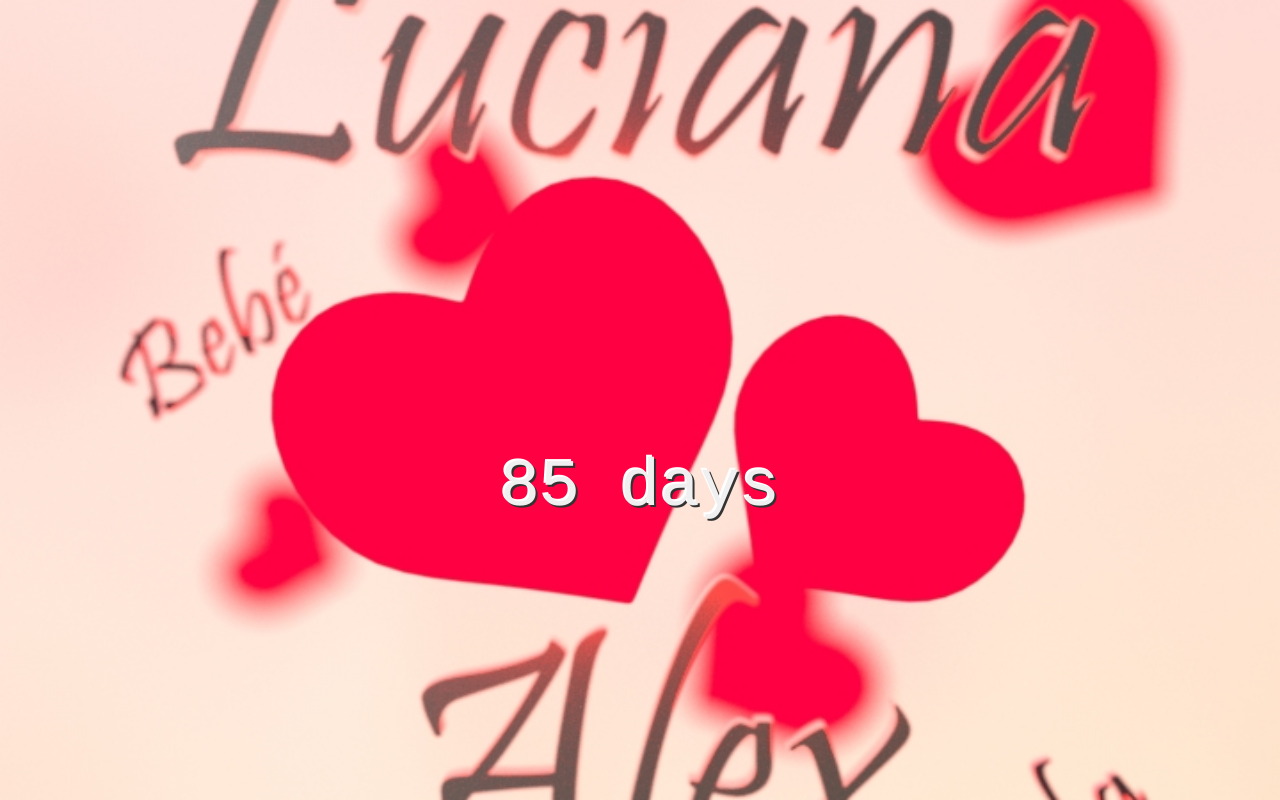
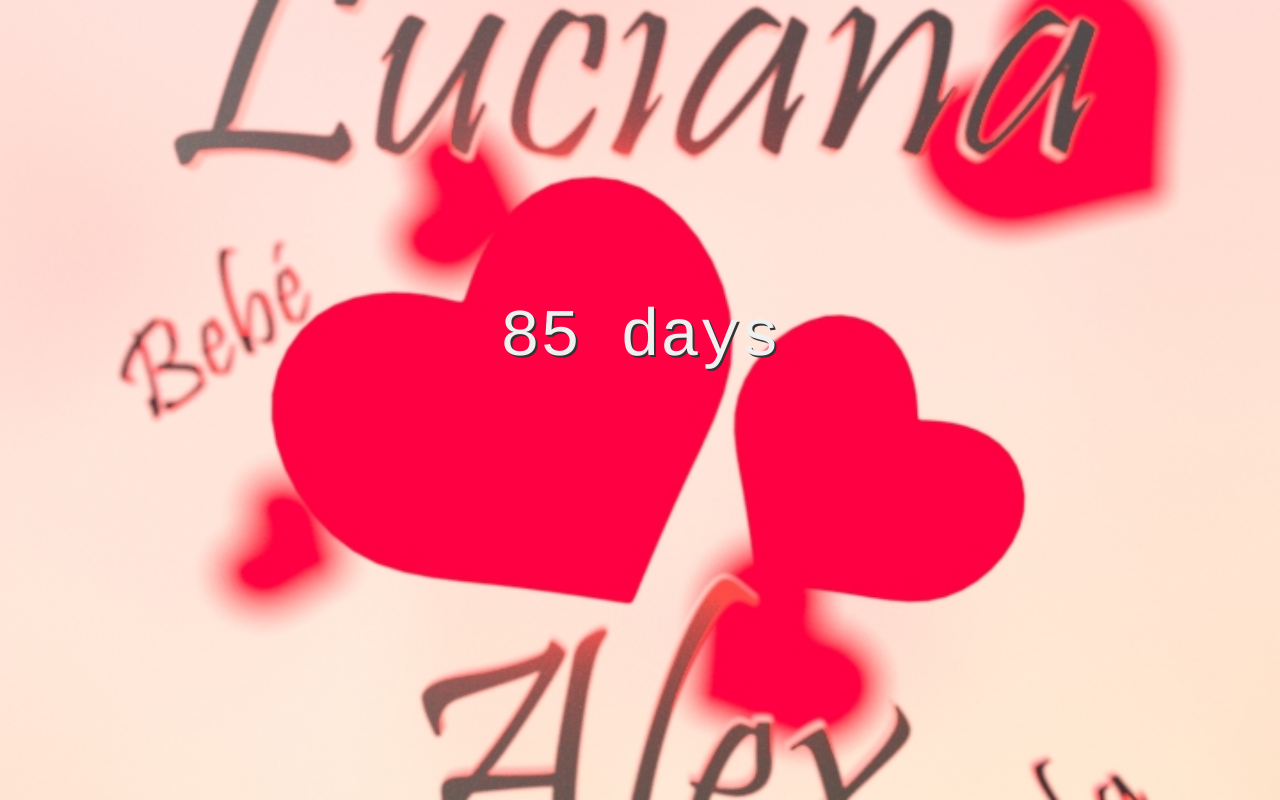
Before and after one commit to loveyoubae/loveyoubae.github.io, a plain HTML site: page index.html in a window 1280 px wide. Drawn offline with Linux system fonts and the light colour scheme.

Commit message:
Update index.html

```diff
--- a/index.html
+++ b/index.html
@@ -34,13 +34,13 @@
       font-family: "CourierNew", Courier, "Lucida Sans Typewriter", "Lucida Typewriter", monospace;
       text-align: center;
       color: #f0f0f0;
-      text-shadow: #fff -2px -2px 0, #333 2px 2px 0;
+      text-shadow: #333 2px 2px 0;
     }
   </style>
 
   <body>
     <div class="text">
-      <br><br><br><br><br>
+      <br><br><br>
       <p id="days_together"><b></b></p>
     </div>
   </body>
```
